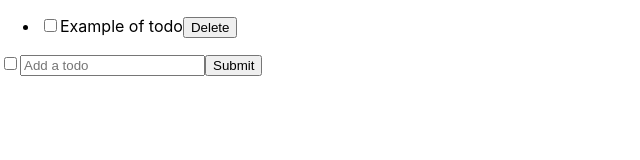
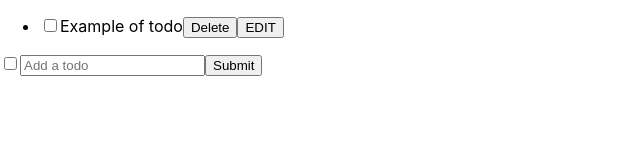
Before and after one commit to EmilieHumbert/react-todo-list-context, a React (Create React App) app: page / in a window 1280 px wide. Shown: the top 160 px of the page, without its empty margins (0-640 px from the left). Built offline with nearby package versions, Linux system fonts and the light colour scheme.

Commit message:
add edit button

```diff
--- a/src/Components/ListTodos.js
+++ b/src/Components/ListTodos.js
@@ -1,6 +1,6 @@
 import React, { useContext } from "react";
+
 import ListContext from "../ListContext";
-
 import Todo from "./Todo";
 
 const ListTodos = () => {
@@ -13,7 +13,6 @@ const ListTodos = () => {
   const handleCheck = (todo) => {
     const checkUpdate = { ...todo, completed: !todo.completed };
     setList(list.map((listTodo) => ((listTodo === todo) ? checkUpdate : listTodo)));
-    console.log(todo);
   };
 
   return (
--- a/src/Components/Todo.js
+++ b/src/Components/Todo.js
@@ -1,15 +1,63 @@
-import React from "react";
+import React, { useState, useContext } from "react";
 
+import ListContext from "../ListContext";
 import DeleteButton from "./DeleteButton";
 import Checkbox from "./Checkbox";
 
 const Todo = ({ todo, handleDelete, handleCheck }) => {
+  const [input, setInput] = useState(todo.text);
+  const [updatedTodo, setUpdatedTodo] = useState(false);
+  const [list, setList] = useContext(ListContext);
+
+  // manage change
+  const handleEditChange = (e) => {
+    setInput(e.target.value);
+  };
+
+  // manage edit click
+  const handleEditClick = () => {
+    setUpdatedTodo(!updatedTodo);
+  };
+
+  // manage edit submit
+  const handleSaveClick = () => {
+    const updatedTodo = input.length > 0 ? input : "[untitled]";
+    setUpdatedTodo(false);
+
+    const updateTodo = { ...todo, text: updatedTodo };
+    setList(
+      list.map((item) => (item === todo ? updateTodo : item))
+    );
+    if (input.length > 0) {
+      setInput(updatedTodo);
+    }
+  };
+
+  // manage edit cancel
+  const handleCancelClick = () => {
+    setUpdatedTodo(false);
+    setInput(todo.text);
+  };
   return (
-    <li>
-      <Checkbox todo={todo} handleCheck={handleCheck} />
-      {todo.text}
-      <DeleteButton handleDelete={handleDelete} />
-    </li>
+    <>
+      {updatedTodo ? (
+        <li>
+          <Checkbox todo={todo} handleCheck={handleCheck} />
+          <input value={input} onChange={handleEditChange} />
+          <button onClick={handleSaveClick}>SAVE</button>
+          <button onClick={handleCancelClick}>CANCEL</button>
+        </li>
+      ) : (
+        <li>
+          <Checkbox todo={todo} handleCheck={handleCheck} />
+          {input}
+          <DeleteButton handleDelete={handleDelete} />
+          <button type="submit" onClick={handleEditClick}>
+            EDIT
+          </button>
+        </li>
+      )}
+    </>
   );
 };
 
```
